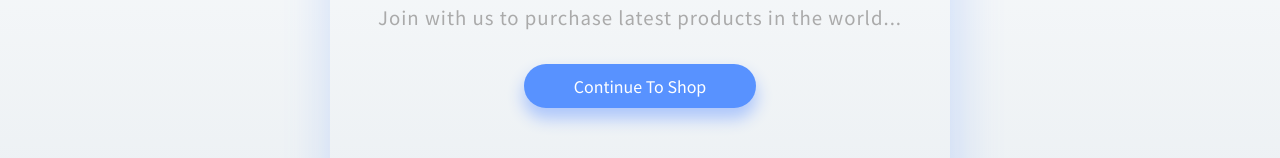
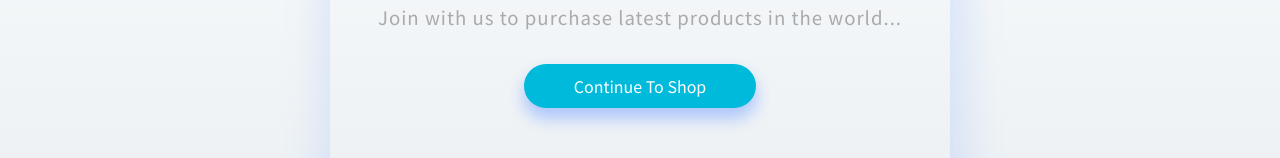
Before and after one commit to Praveen-webdev/digicart, a React (Create React App) app: page /thanking in a window 1280 px wide. Shown: the part 310-468 px from the top of the page. Built offline with nearby package versions, Linux system fonts and the light colour scheme.

Commit message:
remove text decorations for links

```diff
--- a/src/components/SubTotal.js
+++ b/src/components/SubTotal.js
@@ -29,7 +29,11 @@ function SubTotal() {
 				</strong>
 			</h2>
 			{totalAmount.length !== 0 ? (
-				<Link to="/thanking" className="metal-btn mb-3">
+				<Link
+					to="/thanking"
+					style={{ textDecoration: "none" }}
+					className="metal-btn mb-3"
+				>
 					Proceed to Checkout
 				</Link>
 			) : (
--- a/src/components/styles/Thanking.css
+++ b/src/components/styles/Thanking.css
@@ -45,7 +45,7 @@ h1 {
 
 .go-home {
   color: #fff;
-  background: #5892ff;
+  background: #00badbff;
   border: none;
   padding: 10px 50px;
   margin: 30px 0;
```
